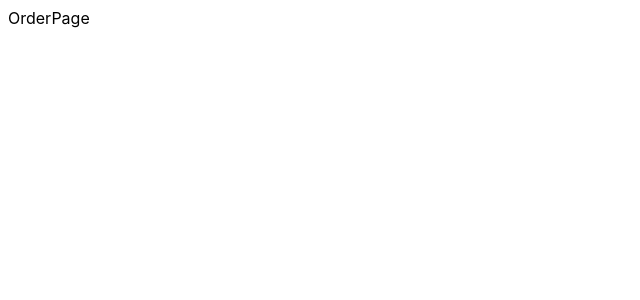
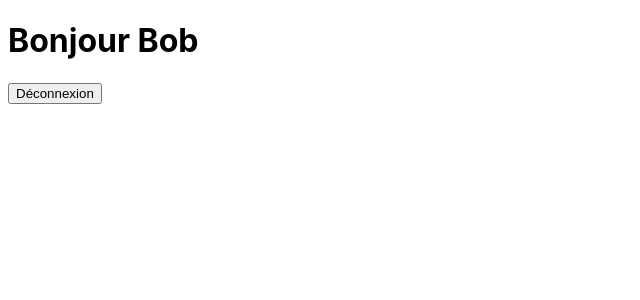
Before and after one commit to QiaoAn05/crazee-burger, a React (Vite) app: page /order in a window 1280 px wide. Shown: the top 300 px of the page, without its empty margins (0-640 px from the left). Built offline with nearby package versions, Linux system fonts and the light colour scheme.

Commit message:
✨ F02: ERROR > create errorPage

```diff
--- a/src/App.jsx
+++ b/src/App.jsx
@@ -1,11 +1,14 @@
 import { createBrowserRouter, RouterProvider } from "react-router-dom"
 import LoginPage from "./components/pages/login/LoginPage"
 import OrderPage from "./components/pages/order/OrderPage"
+import ErrorPage from "./components/pages/error/ErrorPage"
+
 
 const router = createBrowserRouter([
   {
     path: '/',
-    element: <LoginPage/>
+    element: <LoginPage/>,
+    errorElement: <ErrorPage />,
   },
   {
     path: 'order',
--- /dev/null
+++ b/src/components/pages/error/ErrorPage.jsx
@@ -0,0 +1,13 @@
+import { useRouteError } from "react-router-dom";
+
+export default function ErrorPage() {
+  const error = useRouteError();
+  console.error(error);
+
+  return (
+    <div id="error-page">
+      <h1>ErrorPage</h1>
+      <button>Retourner à la page d'accueil</button>
+    </div>
+  );
+}
--- a/src/components/pages/login/LoginForm.jsx
+++ b/src/components/pages/login/LoginForm.jsx
@@ -11,8 +11,8 @@ export default function LoginForm() {
 
   const handleSubmit = (e) => {
     e.preventDefault()
-    alert(`Bonjour ${inputValue}`)
     setInputValue("")
+    window.location.href = "order"
   }
   //Affichage
   return (
--- a/src/components/pages/order/OrderPage.jsx
+++ b/src/components/pages/order/OrderPage.jsx
@@ -1,6 +1,9 @@
 
 export default function OrderPage() {
   return (
-    <div>OrderPage</div>
+    <div>
+        <h1>Bonjour Bob</h1>
+        <button>Déconnexion</button>
+    </div>
   )
 }
```
